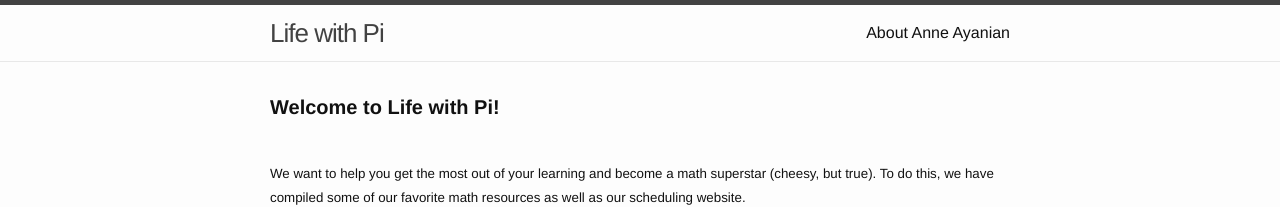
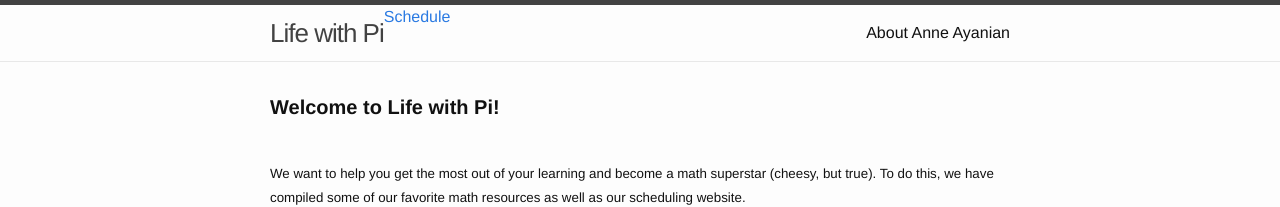
Before and after one commit to cayanian/cayanian.github.io, a Jekyll site: the page built from index.html, in a window 1280 px wide. Shown: the top 207 px of the page. Built offline with Jekyll 4.4.1, drawn with Linux system fonts in a browser that asks for light colours.

Commit message:
add schedule

```diff
--- a/_includes/header.html
+++ b/_includes/header.html
@@ -3,6 +3,7 @@
   <div class="wrapper">
 
     <a class="site-title" href="{{ site.baseurl }}/">{{ site.title }}</a>
+    <a href="{{site.sign_up}}">Schedule</a>
 
     <nav class="site-nav">
       <a href="#" class="menu-icon">
```
